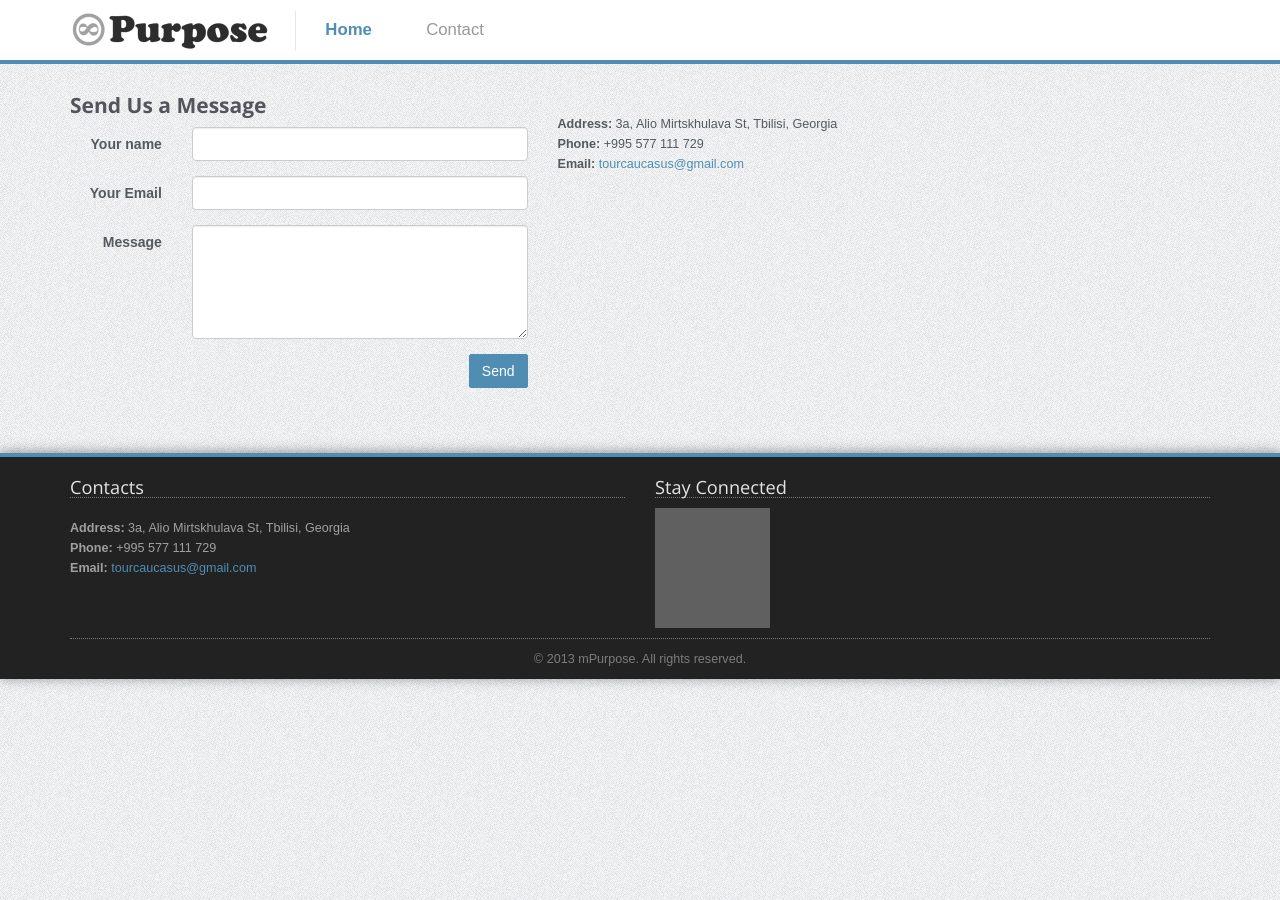
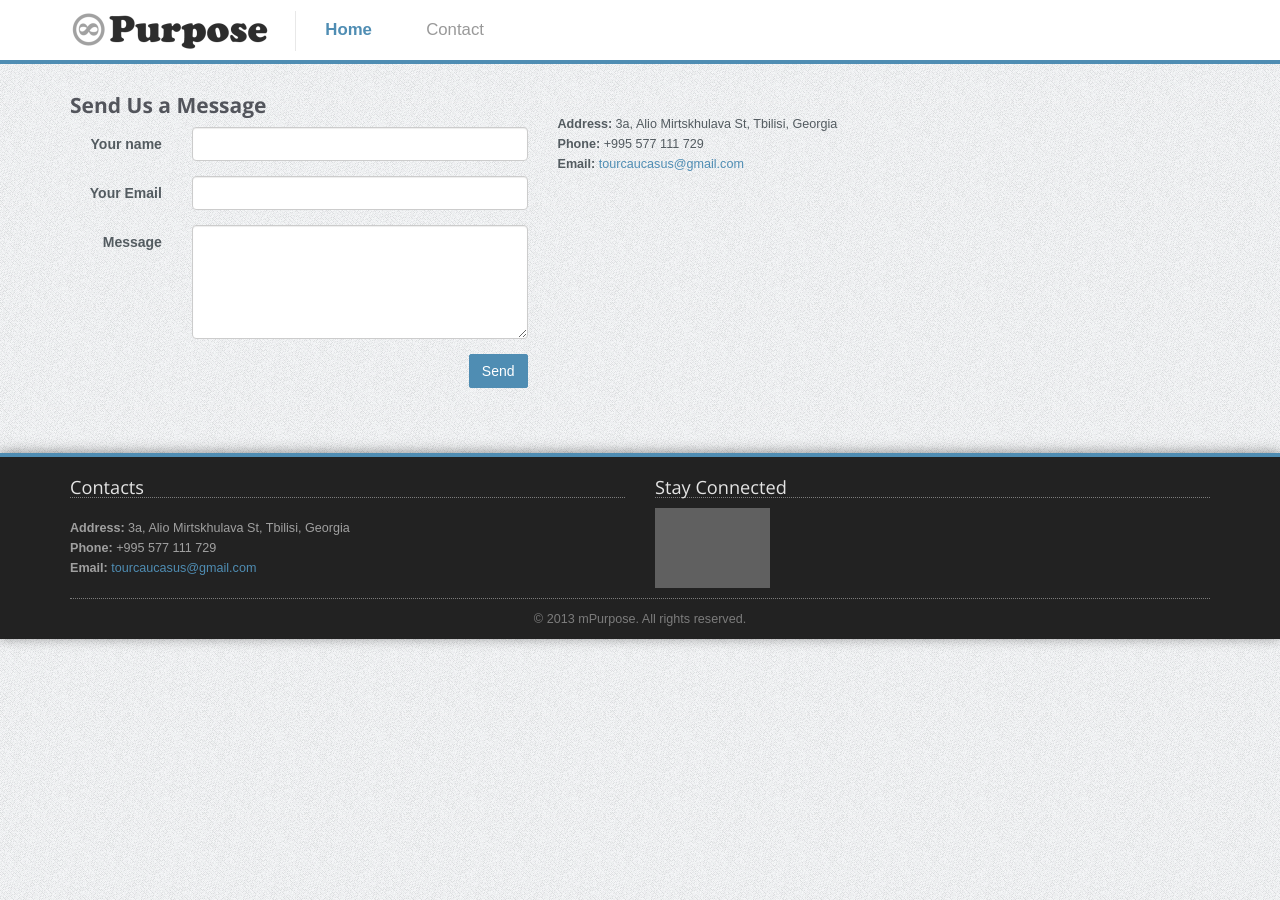
Before and after one commit to tourcaucasus/jeeptour, a Jekyll site: the page built from contact/index.html, in a window 1280 px wide. Built offline with Jekyll 4.4.1, drawn with Linux system fonts in a browser that asks for light colours; nearby versions of some CDN libraries; a script that is not in the unit is left out; grey boxes are pictures that could not be loaded.

Commit message:
fixes for push

```diff
--- a/_config.yml
+++ b/_config.yml
@@ -6,6 +6,8 @@
 url: "http://tourcaucasus.github.io/" # the base hostname & protocol for your site
 twitter_username: tourcaucasus
 github_username:  tourcaucasus
+twitter_url: https://twitter.com/TourCaucasus
+facebook_url: https://www.facebook.com/901932036535185
 phone: +995 577 111 729
 address: 3a, Alio Mirtskhulava St, Tbilisi, Georgia
 
--- a/_includes/footer.html
+++ b/_includes/footer.html
@@ -13,13 +13,10 @@
         <h3>Stay Connected</h3>
         <ul class="footer-stay-connected no-list-style">
           <li>
-            <a href="#" class="facebook"></a>
+            <a href="{{ site.facebook_url }}" class="facebook" target="_blank"></a>
           </li>
           <li>
-            <a href="#" class="twitter"></a>
-          </li>
-          <li>
-            <a href="#" class="googleplus"></a>
+            <a href="{{ site.twitter_url }}" class="twitter" target="_blank"></a>
           </li>
         </ul>
       </div>
--- a/_includes/js.html
+++ b/_includes/js.html
@@ -7,3 +7,4 @@
 <script src="{{ "/js/jquery.bxslider.js" | prepend: site.baseurl }}"></script>
 <script src="{{ "/js/main-menu.js" | prepend: site.baseurl }}"></script>
 <script src="{{ "/js/template.js" | prepend: site.baseurl }}"></script>
+<script src="{{ "/js/custom.js" | prepend: site.baseurl }}"></script>
--- a/_includes/slider.html
+++ b/_includes/slider.html
@@ -2,8 +2,8 @@
     <div id="sequence">
         <ul class="sequence-canvas">
             <li class="" style="background-image: url(http://i.imgur.com/WzOUhfI.jpg)">
-                <h2 class="title">Responsive</h2>
-                <h3 class="subtitle">It looks great on desktops, laptops, tablets and smartphones</h3>
+                <h2 class="title">Georgia</h2>
+                <h3 class="subtitle">It looks great, laptops, tablets and smartphones</h3>
             </li>
             <li class="" style="background-image: url(http://i.imgur.com/3ajZc2H.jpg)">
                 <h2 class="title">Color Schemes</h2>
--- a/contact/index.html
+++ b/contact/index.html
@@ -8,28 +8,28 @@
             <div class="col-sm-5">
                 <h3>Send Us a Message</h3>
                 <div class="contact-form-wrapper">
-                    <form class="form-horizontal" role="form">
+                    <form class="form-horizontal" role="form" action="//formspree.io/tourcaucasus@gmail.com" method="POST" id="form-contact">
                         <div class="form-group">
                             <label for="Name" class="col-sm-3 control-label"><b>Your name</b></label>
                             <div class="col-sm-9">
-                                <input class="form-control" id="Name" type="text" placeholder="">
+                                <input class="form-control" id="Name" name="name" type="text" placeholder="">
                             </div>
                         </div>
                         <div class="form-group">
                             <label for="contact-email" class="col-sm-3 control-label"><b>Your Email</b></label>
                             <div class="col-sm-9">
-                                <input class="form-control" id="contact-email" type="text" placeholder="">
+                                <input class="form-control" id="contact-email" name="_replyto" type="text" placeholder="">
                             </div>
                         </div>
                         <div class="form-group">
                             <label for="contact-message" class="col-sm-3 control-label"><b>Message</b></label>
                             <div class="col-sm-9">
-                                <textarea class="form-control" rows="5" id="contact-message"></textarea>
+                                <textarea class="form-control" rows="5" name="message" id="contact-message"></textarea>
                             </div>
                         </div>
                         <div class="form-group">
                             <div class="col-sm-12">
-                                <button type="submit" class="btn pull-right">Send</button>
+                                <button type="button" class="btn pull-right" id="btn-send-message">Send</button>
                             </div>
                         </div>
                     </form>
--- /dev/null
+++ b/js/custom.js
@@ -0,0 +1,23 @@
+$(function (){
+    var contact_form = $('#form-contact');
+    if (contact_form.length > 0) {
+        var btn = contact_form.find('#btn-send-message');
+        btn.click(function (){
+            var data = {
+                name: $('#Name').val(),
+                _replyto: $('#contact-email').val(),
+                message: $('#contact-message').val()
+            };
+            $.ajax({
+                url: "//formspree.io/tourcaucasus@gmail.com",
+                method: "POST",
+                data: data,
+                dataType: "json",
+                success: function (res){
+                    alert("Your message has been sent, we'll answer as soon as possible!");
+                    window.location.href = '/';
+                }
+            });
+        });
+    }
+});
```
